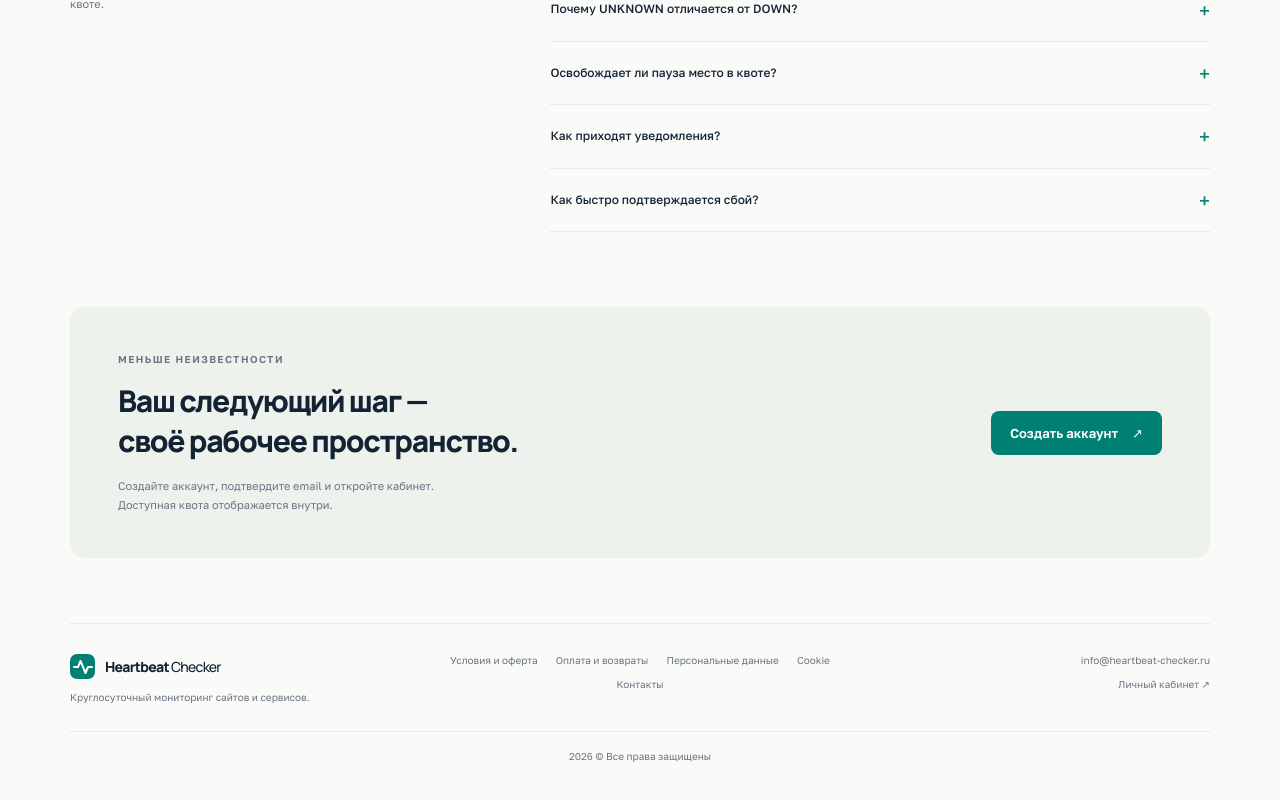
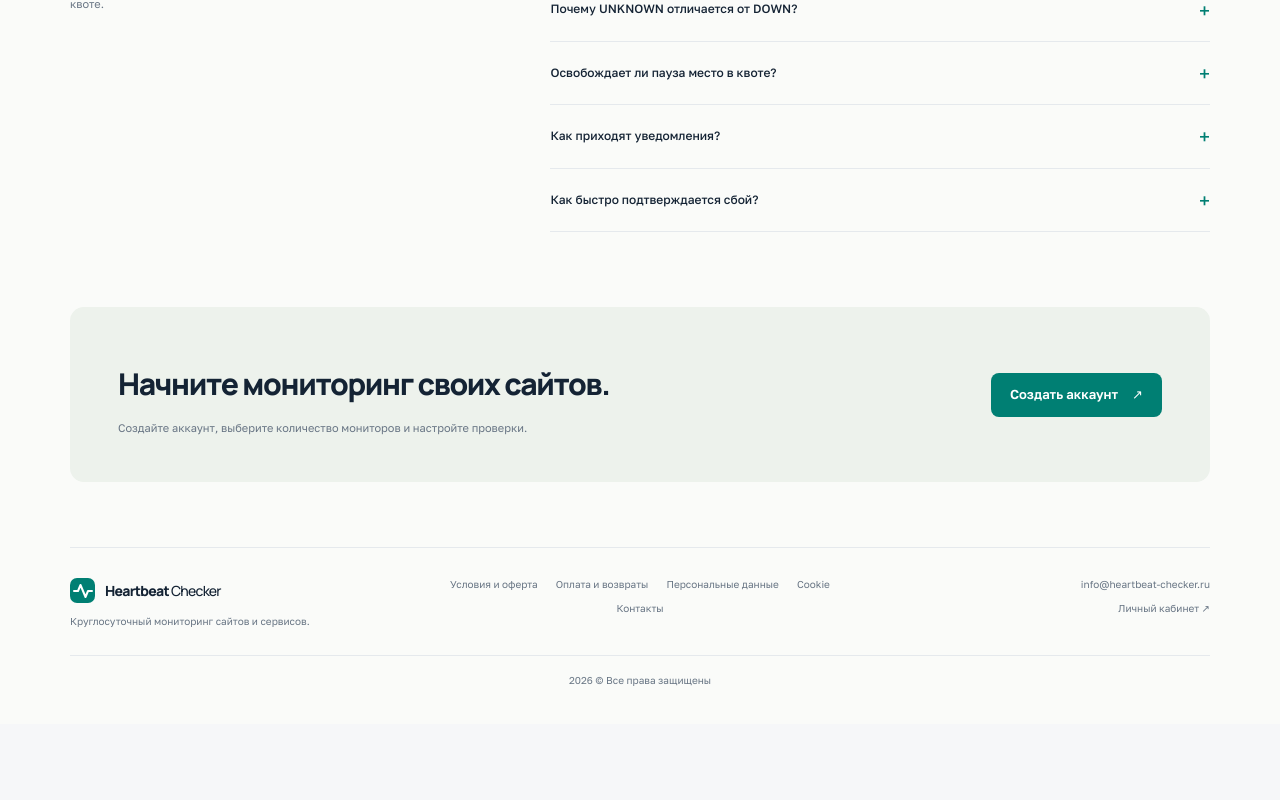
Before and after one commit to nda17/Heartbeat-Checker_monorepo, a Next.js app in the folder apps/web/: page / in a window 1280 px wide. Shown: the part 2941-3741 px from the top of the page. After the commit the page ends 3665 px from the top, so only its background shows below. Built offline with nearby package versions, Linux system fonts and the light colour scheme.

Commit message:
docs: simplify final registration call to action

```diff
--- a/apps/web/src/_pages/home/index.tsx
+++ b/apps/web/src/_pages/home/index.tsx
@@ -406,28 +406,12 @@ export function HomePage() {
 
         <section className="landing-cta">
           <div>
-            <p className="eyebrow">МЕНЬШЕ НЕИЗВЕСТНОСТИ</p>
-            {landingMode ? (
-              <>
-                <h2>
-                  Посмотрите, как работает
-                  <br /> мониторинг.
-                </h2>
-                <p>Изучите пример результатов и сценарии настройки проверок.</p>
-              </>
-            ) : (
-              <>
-                <h2>
-                  Ваш следующий шаг —<br />
-                  своё рабочее пространство.
-                </h2>
-                <p>
-                  Создайте аккаунт, подтвердите email и откройте кабинет.
-                  <br />
-                  Доступная квота отображается внутри.
-                </p>
-              </>
-            )}
+            <h2>Начните мониторинг своих сайтов.</h2>
+            <p>
+              {landingMode
+                ? "Изучите демонстрацию настроек и результатов."
+                : "Создайте аккаунт, выберите количество мониторов и настройте проверки."}
+            </p>
           </div>
           <Link href={landingMode ? "#demo" : "/register"} className="button">
             {landingMode ? "Посмотреть демонстрацию" : "Создать аккаунт"}{" "}
```
